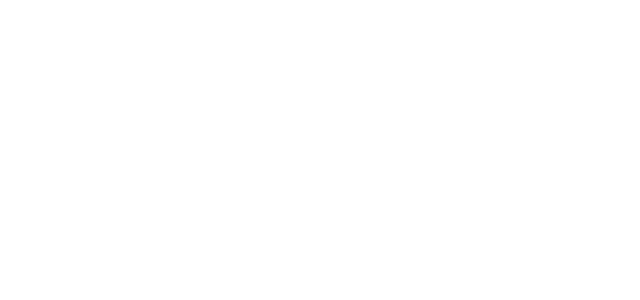
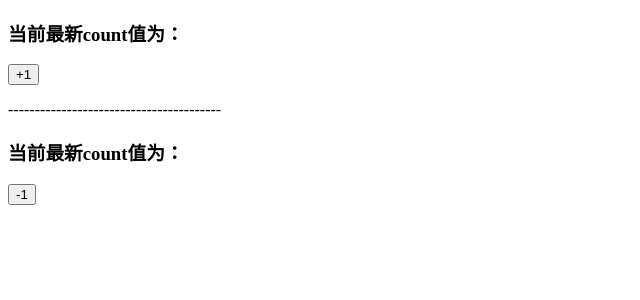
Before and after one commit to Manimaniho/vuex_demo, a Vue app: page / in a window 1280 px wide. Shown: the top 300 px of the page, without its empty margins (0-640 px from the left). Built offline with nearby package versions, Linux system fonts and the light colour scheme.

Commit message:
计数器案例项目基本结构

```diff
--- a/src/App.vue
+++ b/src/App.vue
@@ -1,11 +1,19 @@
 <template>
   <div id="app">
-
+    <my-addition></my-addition>
+    <p>----------------------------------------</p>
+    <my-substraction></my-substraction>
   </div>
 </template>
 
 <script>
+import Addition from './components/Additon.vue'
+import Subtraction from './components/Subtraction.vue'
 export default {
+  components: {
+    'my-addition': Addition,
+    'my-substraction': Subtraction
+  },
   data() {
     return {}
   }
--- /dev/null
+++ b/src/components/Additon.vue
@@ -0,0 +1,13 @@
+<template>
+  <div>
+    <h3>当前最新count值为：</h3>
+    <button>+1</button>
+  </div>
+</template>
+<script>
+export default {
+  data() {
+    return {}
+  }
+}
+</script>
--- /dev/null
+++ b/src/components/Subtraction.vue
@@ -0,0 +1,13 @@
+<template>
+  <div>
+    <h3>当前最新count值为：</h3>
+    <button>-1</button>
+  </div>
+</template>
+<script>
+export default {
+  data() {
+    return {}
+  }
+}
+</script>
```
